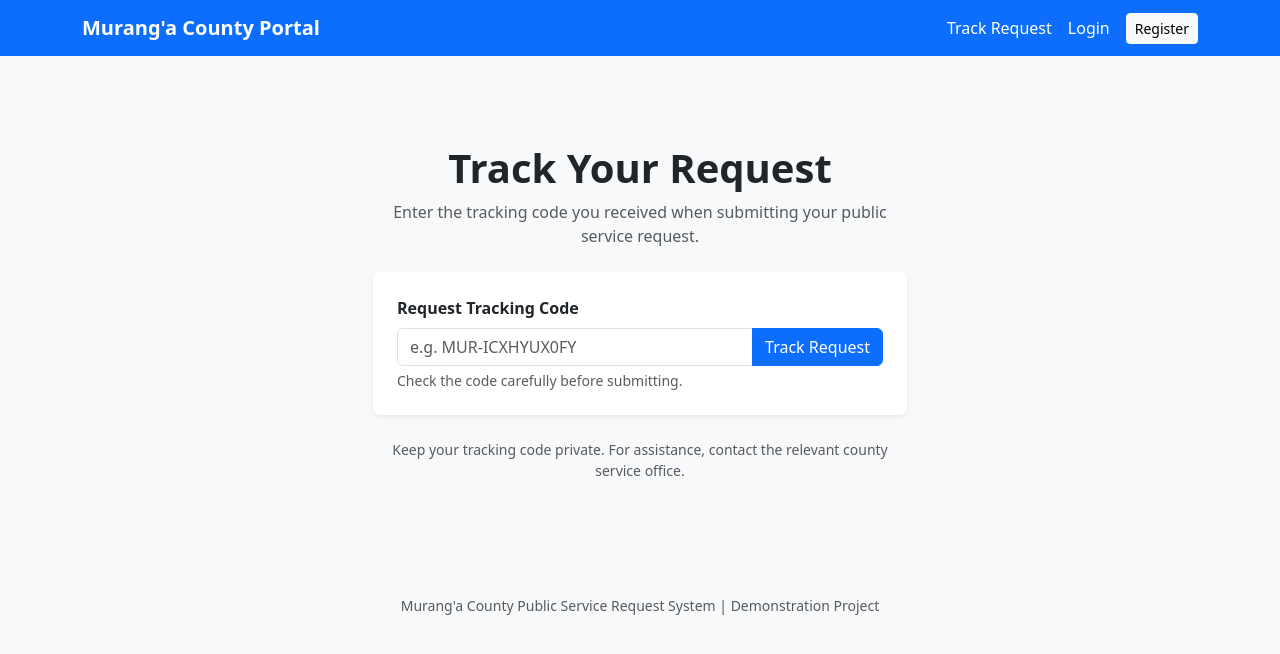
After one commit to kuriapeter/muranga-service-portal, a Flask app: page /track in a window 1280 px wide. The commit adds this page. Shown: the top 654 px of the page. Run offline with Flask 3, Linux system fonts and the light colour scheme; some libraries are stand-ins or nearby versions.

Commit message:
Add public service request tracking

```diff
--- a/app.py
+++ b/app.py
@@ -313,6 +313,35 @@ def admin_dashboard():
     )
 
 
+@app.route("/track", methods=["GET", "POST"])
+def track_request():
+    service_request = None
+    tracking_code = ""
+
+    if request.method == "POST":
+        tracking_code = request.form.get("tracking_code", "").strip().upper()
+
+        if not tracking_code:
+            flash("Please enter your tracking code.", "warning")
+        else:
+            service_request = ServiceRequest.query.filter_by(
+                tracking_code=tracking_code
+            ).first()
+
+            if service_request is None:
+                flash(
+                    "No request was found with that tracking code. "
+                    "Please check the code and try again.",
+                    "warning",
+                )
+
+    return render_template(
+        "track.html",
+        page_title="Track a Service Request",
+        service_request=service_request,
+        tracking_code=tracking_code,
+    )
+
 
 @app.route("/admin/requests/<int:request_id>/update", methods=["POST"])
 @login_required
--- a/templates/base.html
+++ b/templates/base.html
@@ -16,7 +16,12 @@
             Murang'a County Portal
         </a>
 
-        <div class="d-flex gap-3 align-items-center">
+        <div class="d-flex gap-3 align-items-center flex-wrap">
+            <a class="text-white text-decoration-none"
+               href="{{ url_for('track_request') }}">
+                Track Request
+            </a>
+
             {% if current_user.is_authenticated %}
                 <a class="text-white text-decoration-none"
                    href="{{ url_for('dashboard') }}">Dashboard</a>
--- /dev/null
+++ b/templates/track.html
@@ -0,0 +1,129 @@
+
+{% extends "base.html" %}
+
+{% block content %}
+<div class="container py-5">
+    <div class="row justify-content-center">
+        <div class="col-lg-7 col-xl-6">
+            <div class="text-center mb-4">
+                <div class="display-5 text-primary mb-3">
+                    <i class="bi bi-search"></i>
+                </div>
+                <h1 class="fw-bold">Track Your Request</h1>
+                <p class="text-muted">
+                    Enter the tracking code you received when submitting
+                    your public service request.
+                </p>
+            </div>
+
+            <div class="card border-0 shadow-sm mb-4">
+                <div class="card-body p-4">
+                    <form method="POST" action="{{ url_for('track_request') }}">
+                        <input type="hidden" name="csrf_token"
+                               value="{{ csrf_token() }}">
+
+                        <label for="tracking_code" class="form-label fw-semibold">
+                            Request Tracking Code
+                        </label>
+
+                        <div class="input-group">
+                            <input type="text"
+                                   class="form-control"
+                                   id="tracking_code"
+                                   name="tracking_code"
+                                   value="{{ tracking_code }}"
+                                   placeholder="e.g. MUR-ICXHYUX0FY"
+                                   maxlength="30"
+                                   autocomplete="off"
+                                   required>
+                            <button class="btn btn-primary" type="submit">
+                                Track Request
+                            </button>
+                        </div>
+
+                        <div class="form-text">
+                            Check the code carefully before submitting.
+                        </div>
+                    </form>
+                </div>
+            </div>
+
+            {% if service_request %}
+            <div class="card border-0 shadow-sm">
+                <div class="card-header bg-white py-3">
+                    <h5 class="fw-bold mb-0">Request Details</h5>
+                </div>
+
+                <div class="card-body p-4">
+                    <div class="mb-3">
+                        <div class="text-muted small">Tracking Code</div>
+                        <div class="fw-bold">{{ service_request.tracking_code }}</div>
+                    </div>
+
+                    <div class="mb-3">
+                        <div class="text-muted small">Request Title</div>
+                        <div class="fw-semibold">{{ service_request.title }}</div>
+                    </div>
+
+                    <div class="mb-3">
+                        <div class="text-muted small">Category</div>
+                        <div>{{ service_request.category }}</div>
+                    </div>
+
+                    <div class="mb-3">
+                        <div class="text-muted small">Current Status</div>
+                        <span class="badge fs-6
+                            {% if service_request.status == 'Resolved' %}text-bg-success
+                            {% elif service_request.status == 'Rejected' %}text-bg-danger
+                            {% elif service_request.status == 'In Progress' %}text-bg-primary
+                            {% elif service_request.status == 'Under Review' %}text-bg-info
+                            {% else %}text-bg-warning{% endif %}">
+                            {{ service_request.status }}
+                        </span>
+                    </div>
+
+                    <div class="row g-3">
+                        <div class="col-sm-6">
+                            <div class="text-muted small">Date Submitted</div>
+                            <div>
+                                {{ service_request.created_at.strftime('%d %b %Y, %H:%M') if service_request.created_at else 'Not available' }}
+                            </div>
+                        </div>
+                        <div class="col-sm-6">
+                            <div class="text-muted small">Last Updated</div>
+                            <div>
+                                {{ service_request.updated_at.strftime('%d %b %Y, %H:%M') if service_request.updated_at else 'Not available' }}
+                            </div>
+                        </div>
+                    </div>
+
+                    {% if service_request.status == 'Resolved' %}
+                    <div class="alert alert-success mt-4 mb-0">
+                        Your request has been marked as resolved.
+                    </div>
+                    {% elif service_request.status == 'Rejected' %}
+                    <div class="alert alert-danger mt-4 mb-0">
+                        Your request has been marked as rejected.
+                        Please contact the relevant county office for guidance.
+                    </div>
+                    {% elif service_request.status == 'In Progress' %}
+                    <div class="alert alert-primary mt-4 mb-0">
+                        Your request is being processed.
+                    </div>
+                    {% else %}
+                    <div class="alert alert-info mt-4 mb-0">
+                        Your request is awaiting review or further processing.
+                    </div>
+                    {% endif %}
+                </div>
+            </div>
+            {% endif %}
+
+            <p class="text-center text-muted small mt-4">
+                Keep your tracking code private. For assistance, contact
+                the relevant county service office.
+            </p>
+        </div>
+    </div>
+</div>
+{% endblock %}
```
